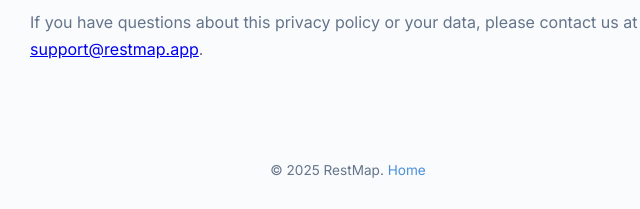
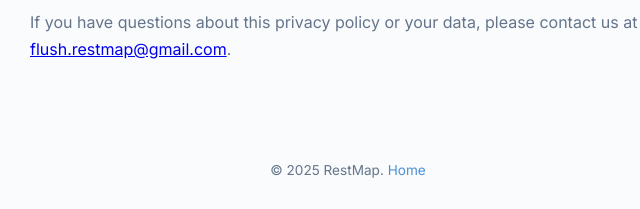
Before and after one commit to jordanpn/RestMap-App, a plain HTML site: page privacy.html in a window 1280 px wide. Shown: the part 1991-2200 px from the top of the page, 292-932 px from the left. Drawn offline with Linux system fonts and the light colour scheme.

Commit message:
Update support email address

```diff
--- a/privacy.html
+++ b/privacy.html
@@ -165,7 +165,7 @@
         <p>We may update this privacy policy from time to time. We will notify you of any significant changes through the app.</p>
 
         <h2>Contact Us</h2>
-        <p>If you have questions about this privacy policy or your data, please contact us at <a href="mailto:support@restmap.app">support@restmap.app</a>.</p>
+        <p>If you have questions about this privacy policy or your data, please contact us at <a href="mailto:flush.restmap@gmail.com">flush.restmap@gmail.com</a>.</p>
     </main>
 
     <footer>
```
Also changed, not shown: index.html (+1 -1 lines).
